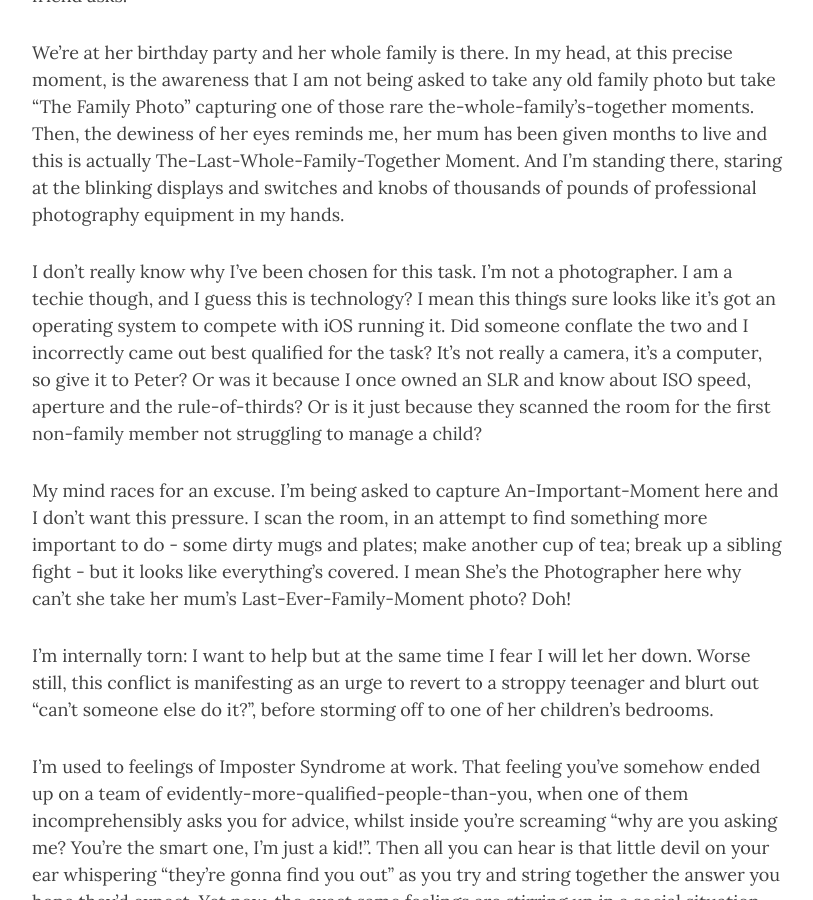
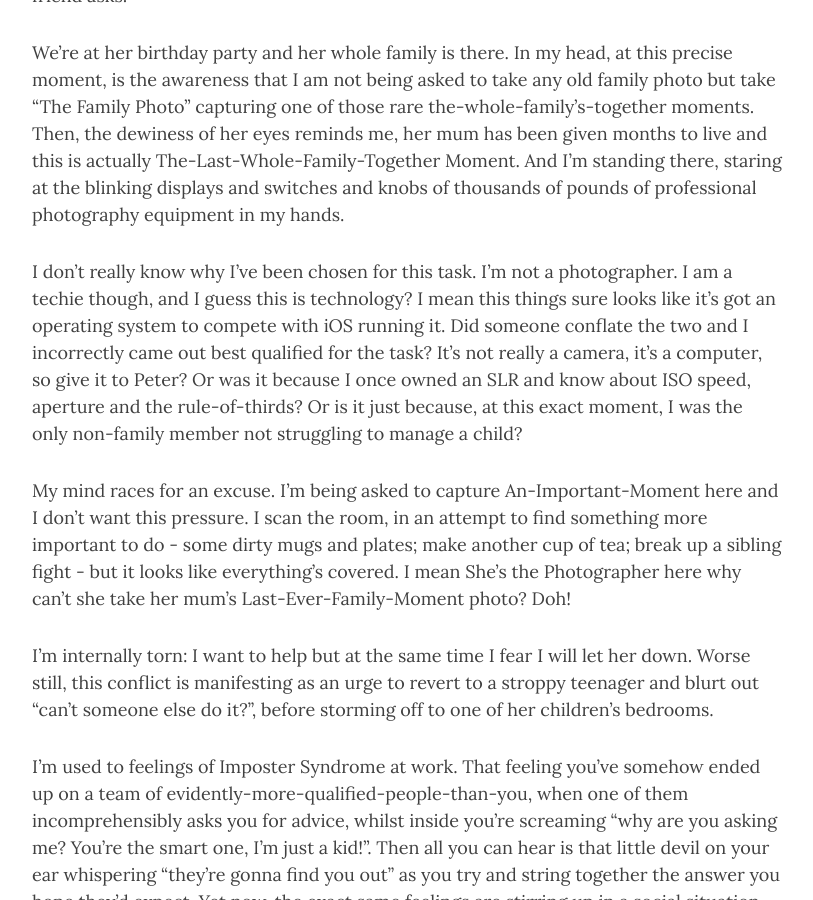
Before and after one commit to petergillardmoss/petergillardmoss.github.com, a Jekyll site: the page built from _posts/2018-02-09-saying-yes-with-imposter-syndrome.markdown, in a window 1280 px wide and 900 px high, scrolled down 679 px. Shown: the whole window, without its empty margins (233-1046 px from the left). Built offline with Jekyll 4.4.1, drawn with Linux system fonts in a browser that asks for light colours; nearby versions of some CDN libraries.

Commit message:
Improved sentance on Imposter article

```diff
--- a/_posts/2018-02-09-saying-yes-with-imposter-syndrome.markdown
+++ b/_posts/2018-02-09-saying-yes-with-imposter-syndrome.markdown
@@ -12,7 +12,7 @@ I hear the words somewhere in the background "Peter's probably the best person".
 
 We're at her birthday party and her whole family is there.  In my head, at this precise moment, is the awareness that I am not being asked to take any old family photo but take "The Family Photo" capturing one of those rare the-whole-family's-together moments.  Then, the dewiness of her eyes reminds me, her mum has been given months to live and this is actually The-Last-Whole-Family-Together Moment.  And I'm standing there, staring at the blinking displays and switches and knobs of  thousands of pounds of professional photography equipment in my hands.
 
-I don't really know why I've been chosen for this task.  I'm not a photographer.  I am a techie though, and I guess this is technology? I mean this things sure looks like it's got an operating system to compete with iOS running it. Did someone conflate the two and I incorrectly came out best qualified for the task?  It's not really a camera, it's a computer, so give it to Peter? Or was it because I once owned an SLR and know about ISO speed, aperture and the rule-of-thirds? Or is it just because they scanned the room for the first non-family member not struggling to manage a child?
+I don't really know why I've been chosen for this task.  I'm not a photographer.  I am a techie though, and I guess this is technology? I mean this things sure looks like it's got an operating system to compete with iOS running it. Did someone conflate the two and I incorrectly came out best qualified for the task?  It's not really a camera, it's a computer, so give it to Peter? Or was it because I once owned an SLR and know about ISO speed, aperture and the rule-of-thirds? Or is it just because, at this exact moment, I was the only non-family member not struggling to manage a child?
 
 My mind races for an excuse.  I'm being asked to capture An-Important-Moment here and I don't want this pressure.   I scan the room, in an attempt to find something more important to do - some dirty mugs and plates; make another cup of tea; break up a sibling fight - but it looks like everything's covered.  I mean She's the Photographer here why can't she take her mum's Last-Ever-Family-Moment photo?  Doh!
 
```
